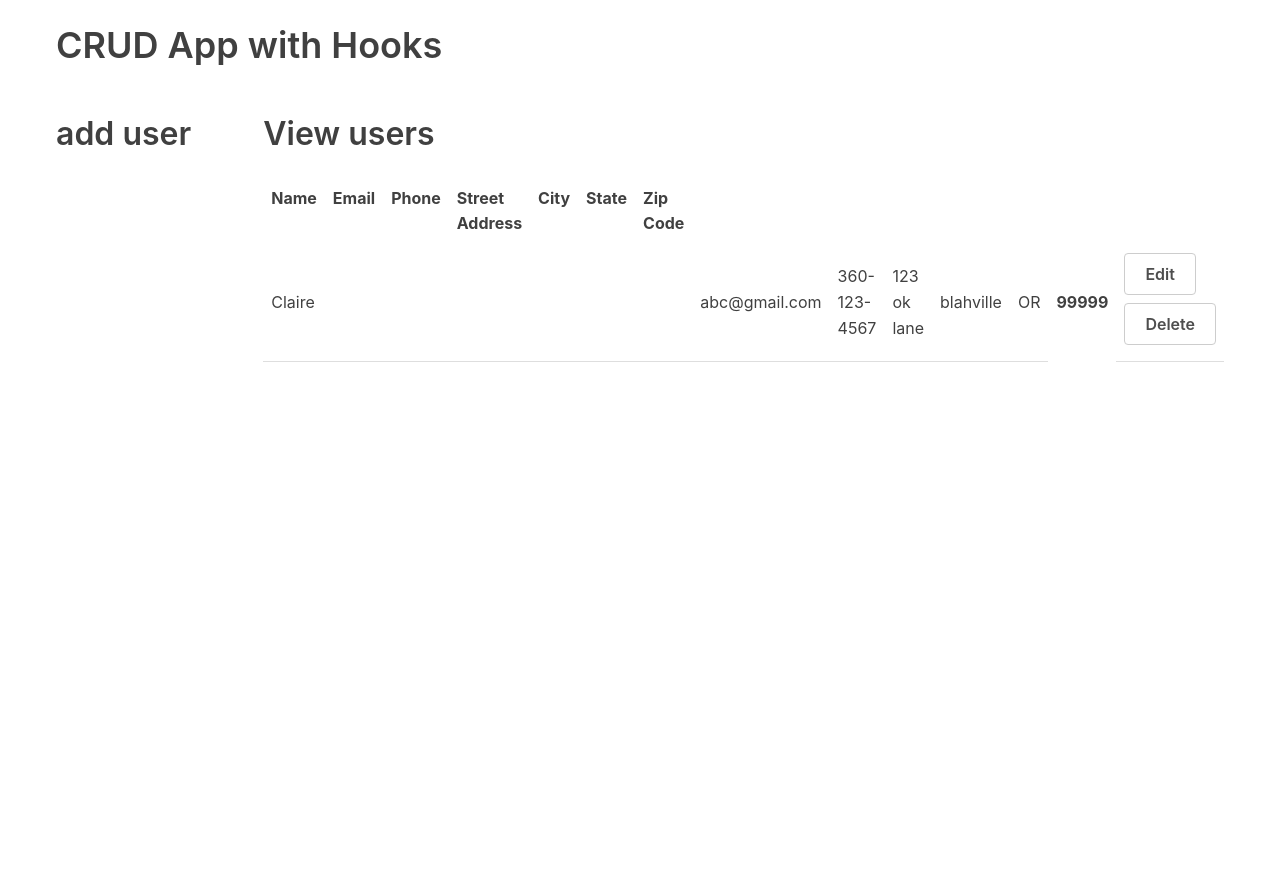
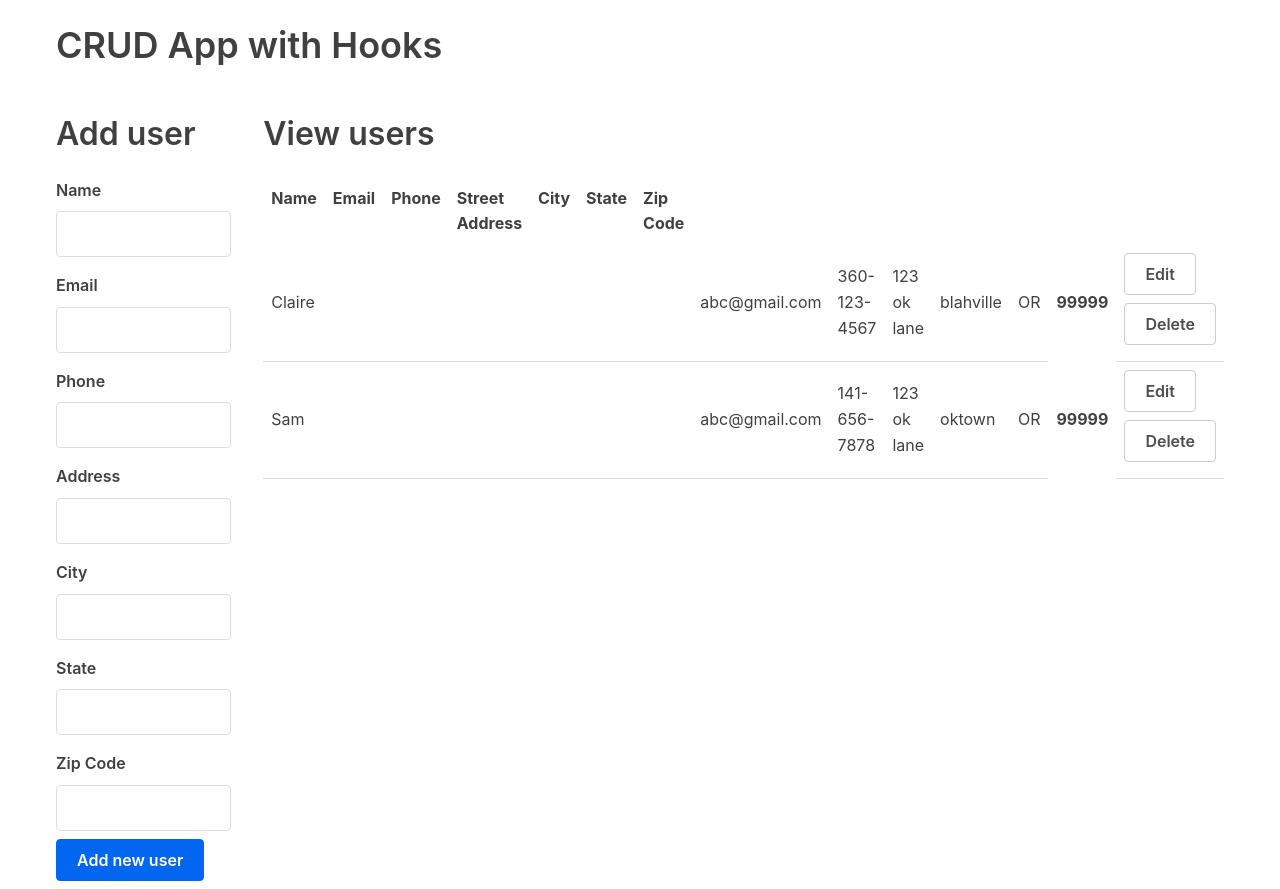
Before and after one commit to SlumberParty/React-Hooks-CRUD-App, a React (Create React App) app: page / in a window 1280 px wide. Before the commit the page ends 800 px from the top, so only its background shows below. Built offline with nearby package versions, Linux system fonts and the light colour scheme; the HTML template or start-up script is replaced by a standard one.

Commit message:
AddUserForm static made

```diff
--- a/src/App.js
+++ b/src/App.js
@@ -1,5 +1,6 @@
 import React, { useState } from 'react';
 import UserTable from './tables/UserTable';
+import AddUserForm from './forms/AddUserForm';
 
 const App = () => {
   const usersData = [
@@ -11,17 +12,32 @@ const App = () => {
       city: 'blahville',
       state: 'OR',
       zip: '99999'
-   }
+   },
+   { id: 1,
+    name: 'Sam',
+    email: 'abc@gmail.com',
+    phone: '141-656-7878',
+    address: '123 ok lane',
+    city: 'oktown',
+    state: 'OR',
+    zip: '99999'
+ }
   ]
 
   const [users, setUsers] = useState(usersData)
+
+  const addUser = user => {
+  user.id = users.length + 1
+  setUsers([...users, user])
+  }
 
   return (
     <div className="container">
       <h1>CRUD App with Hooks</h1>
       <div className="flex-row">
         <div className="flex-large">
-          <h2>add user</h2>
+          <h2>Add user</h2>
+          <AddUserForm addUser={addUser} />
         </div>
         <div className="flex-large">
           <h2>View users</h2>
--- /dev/null
+++ b/src/forms/AddUserForm.js
@@ -0,0 +1,25 @@
+import React, { useState } from 'react';
+
+const AddUserForm = props => {
+  return (
+    <form>
+      <label>Name</label>
+      <input type="text" name="name" value="" />
+      <label>Email</label>
+      <input type="text" name="email" value="" />
+      <label>Phone</label>
+      <input type="text" name="phone" value="" />
+      <label>Address</label>
+      <input type="text" name="address" value="" />
+      <label>City</label>
+      <input type="text" name="city" value="" />
+      <label>State</label>
+      <input type="text" name="state" value="" />
+      <label>Zip Code</label>
+      <input type="text" name="zip" value="" />
+      <button>Add new user</button>
+    </form>
+  )
+}
+
+export default AddUserForm
```
